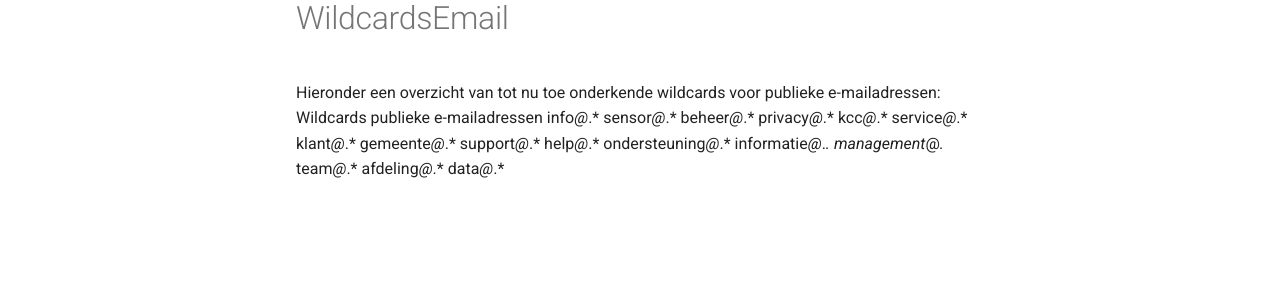
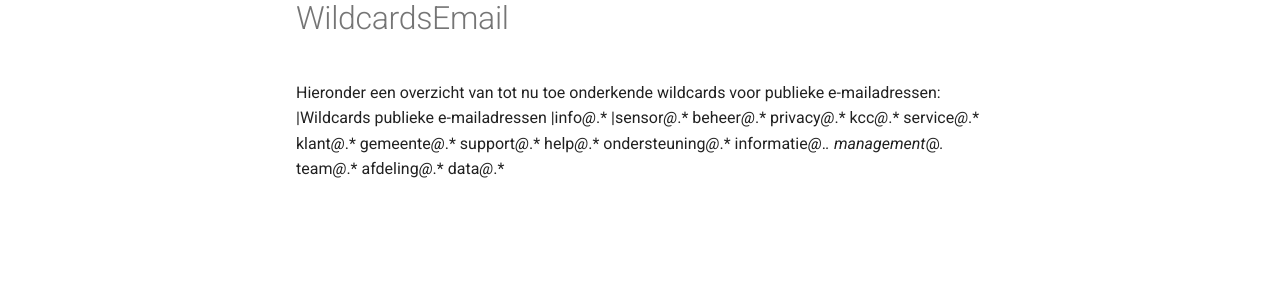
Before and after one commit to kadaster-labs/sensrnet-home, an MkDocs documentation site: the page built from docs/WildcardsEmail.md, in a window 1280 px wide. Shown: the part 148-448 px from the top of the page. Built offline with MkDocs 1.6.1 and Material for MkDocs 9.7.7, drawn with Linux system fonts in a browser that asks for light colours; comment, search, counter and statistics services are not loaded.

```diff
--- a/docs/WildcardsEmail.md
+++ b/docs/WildcardsEmail.md
@@ -1,7 +1,7 @@
 Hieronder een overzicht van tot nu toe onderkende wildcards voor publieke e-mailadressen:
-Wildcards publieke e-mailadressen
-info*@*.*
-sensor*@*.*
+|Wildcards publieke e-mailadressen
+|info*@*.*
+|sensor*@*.*
 beheer*@*.*
 privacy*@*.*
 kcc*@*.*
```
